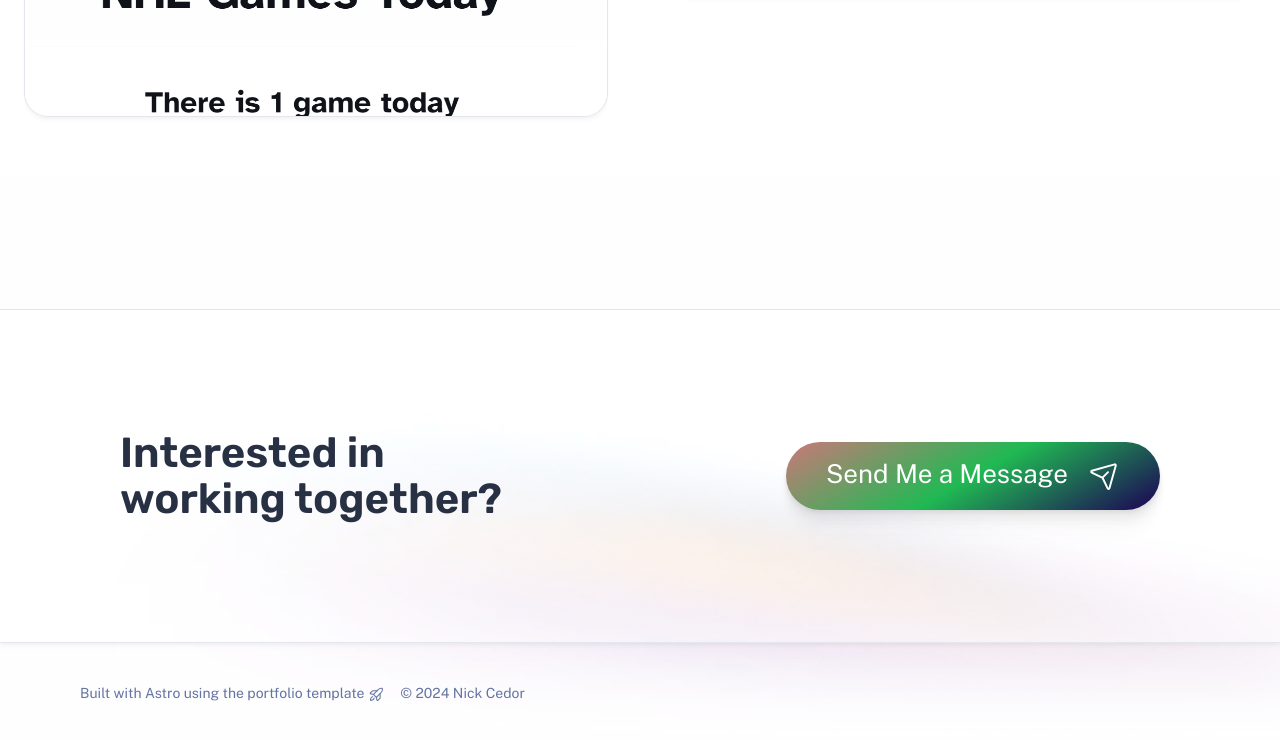
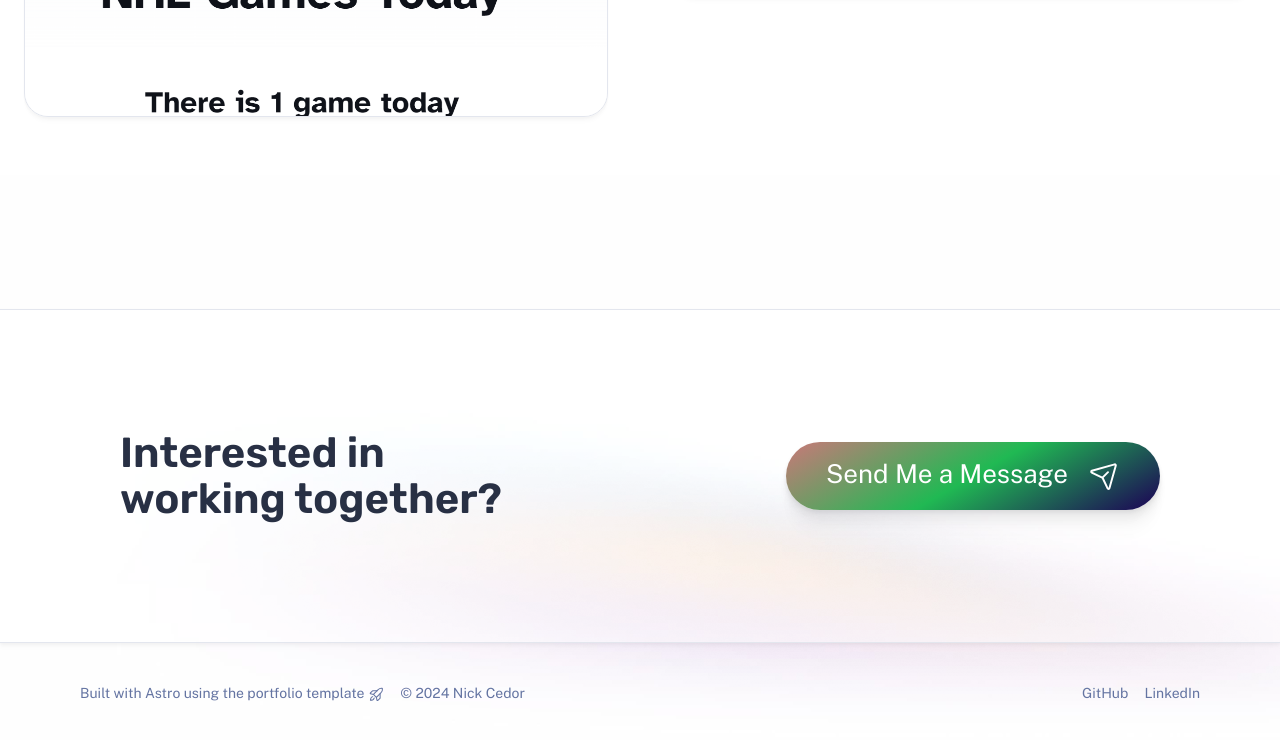
Before and after one commit to nixus619/nixus619.github.io, an Astro site: page / in a window 1280 px wide. Shown: the part 1948-2688 px from the top of the page. Built offline with nearby package versions, Linux system fonts and the light colour scheme; Astro itself is replaced by a stand-in of ours.

Commit message:
Added linkedIn and Github links

```diff
--- a/src/components/Footer.astro
+++ b/src/components/Footer.astro
@@ -11,11 +11,10 @@ const currentYear = new Date().getFullYear();
 		</p>
 		<p>&copy; {currentYear} Nick Cedor</p>
 	</div>
-	<!-- <p class="socials">
-		<a href="https://twitter.com/me"> Twitter</a>
-		<a href="https://github.com/me"> GitHub</a>
-		<a href="https://codepen.io/me"> CodePen</a>
-	</p> -->
+	<p class="socials">
+		<a href="https://github.com/nixus619"> GitHub</a>
+		<a href="https://www.linkedin.com/in/nicholas-cedor/"> LinkedIn</a>
+	</p>
 </footer>
 <style>
 	footer {
--- a/src/components/Nav.astro
+++ b/src/components/Nav.astro
@@ -12,13 +12,13 @@ const textLinks: { label: string; href: string }[] = [
 
 /** Icon links to social media — edit these with links to your profiles! */
 const iconLinks: { label: string; href: string; icon: keyof typeof iconPaths }[] = [
-	/*
-	{ label: 'Twitter', href: 'https://twitter.com/me', icon: 'twitter-logo' },
-	{ label: 'Twitch', href: 'https://twitch.tv/me', icon: 'twitch-logo' },
-	{ label: 'GitHub', href: 'https://github.com/me', icon: 'github-logo' },
-	{ label: 'CodePen', href: 'https://codepen.io/me', icon: 'codepen-logo' },
+	/**{ label: 'Twitter', href: 'https://twitter.com/me', icon: 'twitter-logo' },
+	{ label: 'Twitch', href: 'https://twitch.tv/me', icon: 'twitch-logo' }, */
+	{ label: 'GitHub', href: 'https://github.com/nixus619', icon: 'github-logo' },
+	{ label: 'LinkedIn', href: 'https://www.linkedin.com/in/nicholas-cedor/', icon: 'linkedin-logo'},
+	/**{ label: 'CodePen', href: 'https://codepen.io/me', icon: 'codepen-logo' },
 	{ label: 'dribbble', href: 'https://dribbble.com/me', icon: 'dribbble-logo' },
-	{ label: 'YouTube', href: 'https://www.youtube.com/@me/', icon: 'youtube-logo' },*/
+	{ label: 'YouTube', href: 'https://www.youtube.com/@me/', icon: 'youtube-logo' }, */
 ];
 ---
 
```
